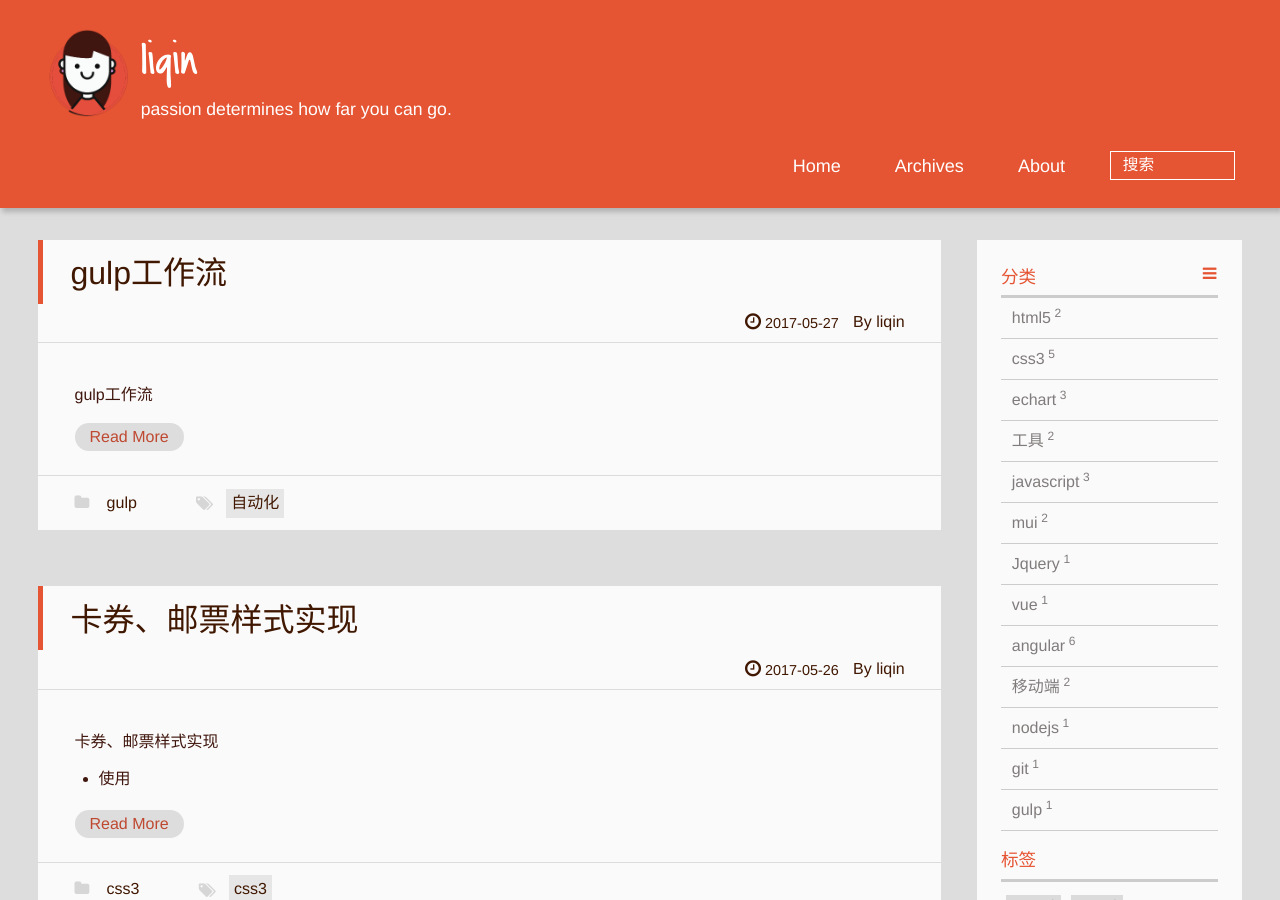
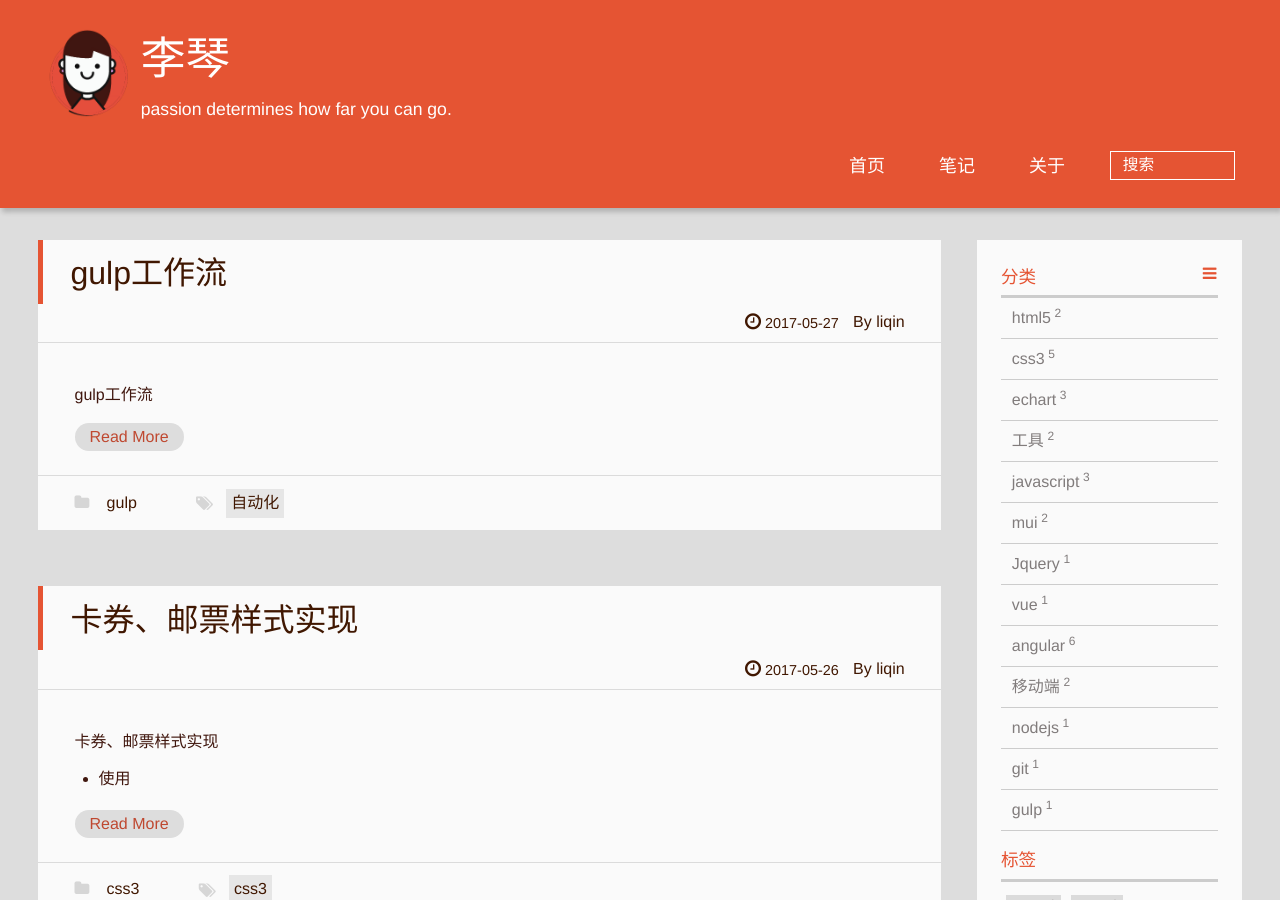
Before and after one commit to liqin1059/aLittlePanda.github.io, a Jekyll site: the page built from index.html, in a window 1280 px wide and 900 px high. Built offline with Jekyll 4.4.1, drawn with Linux system fonts in a browser that asks for light colours; the list of posts is cut into pages by our own code; some of the changed lines change nothing that is shown.

Commit message:
no message

```diff
--- a/_config.yml
+++ b/_config.yml
@@ -28,7 +28,7 @@ defaults:
 paginate: 5
 
 #### Site
-title : liqin
+title : 李琴
 tagline: passion determines how far you can go.
 assets: /assets
 baseurl:
@@ -38,9 +38,9 @@ language: zh-CN    ## blog site languages: en, zh-CN, zh-TW
 
 #### Menu
 menu:
-  Home: /
-  Archives: /archives
-  About: /about
+  首页: /
+  笔记: /archives
+  关于: /about
 ## you can create `tags` and `categories` folders (I had created them already).
 ## And create a `index.md` file in each of them.
 ## set `front-matter`as
@@ -134,7 +134,7 @@ google_analytics:
 ## https://developers.google.com/analytics/devguides/collection/upgrade/?hl=zh_CN
 baidu_tongji:
   enable: false
-  sitecode:  ## e.g. e6d1f421bbc9962127a50488f9ed37d1 your baidu tongji site code
+  sitecode:  d111ae95a941f5473fa69d51f8252e89 ## e.g. e6d1f421bbc9962127a50488f9ed37d1 your baidu tongji site code
 cnzz_tongji:
   enable: false
   siteid:    ## e.g. 1253575964 your cnzz tongji site id
```
